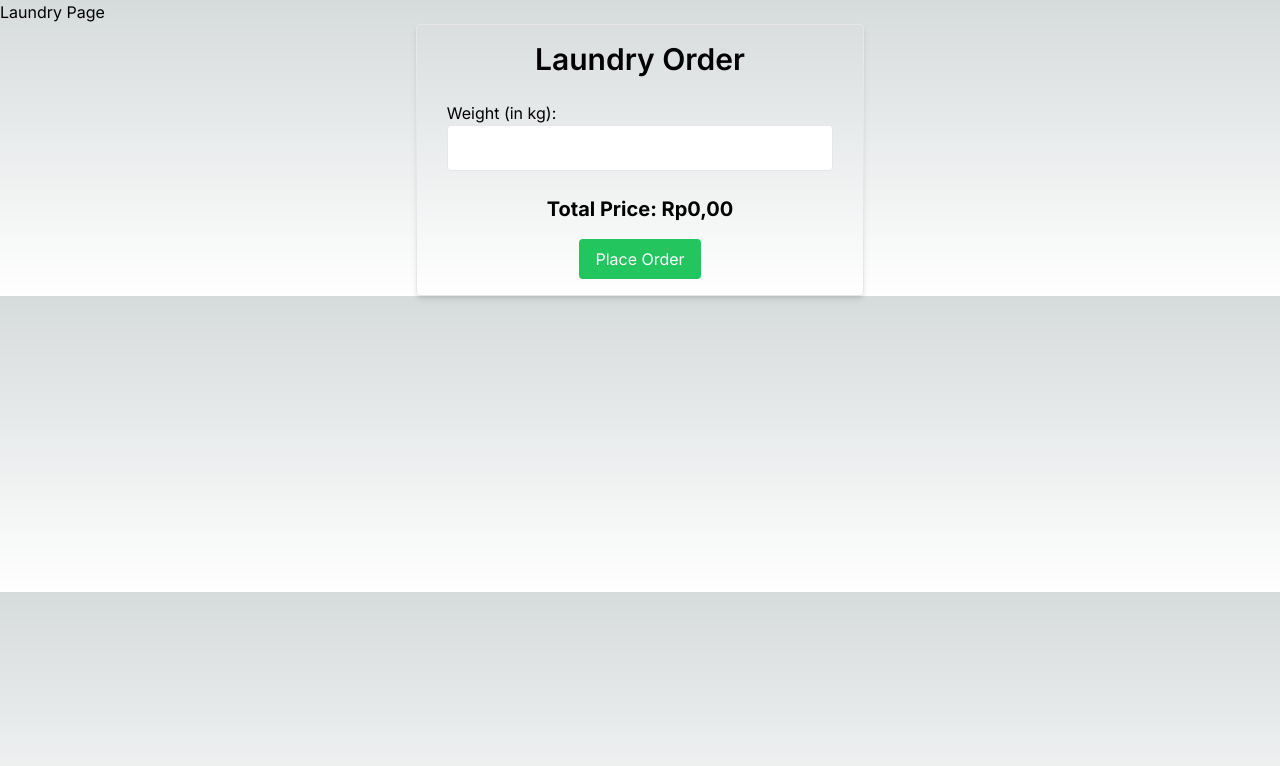
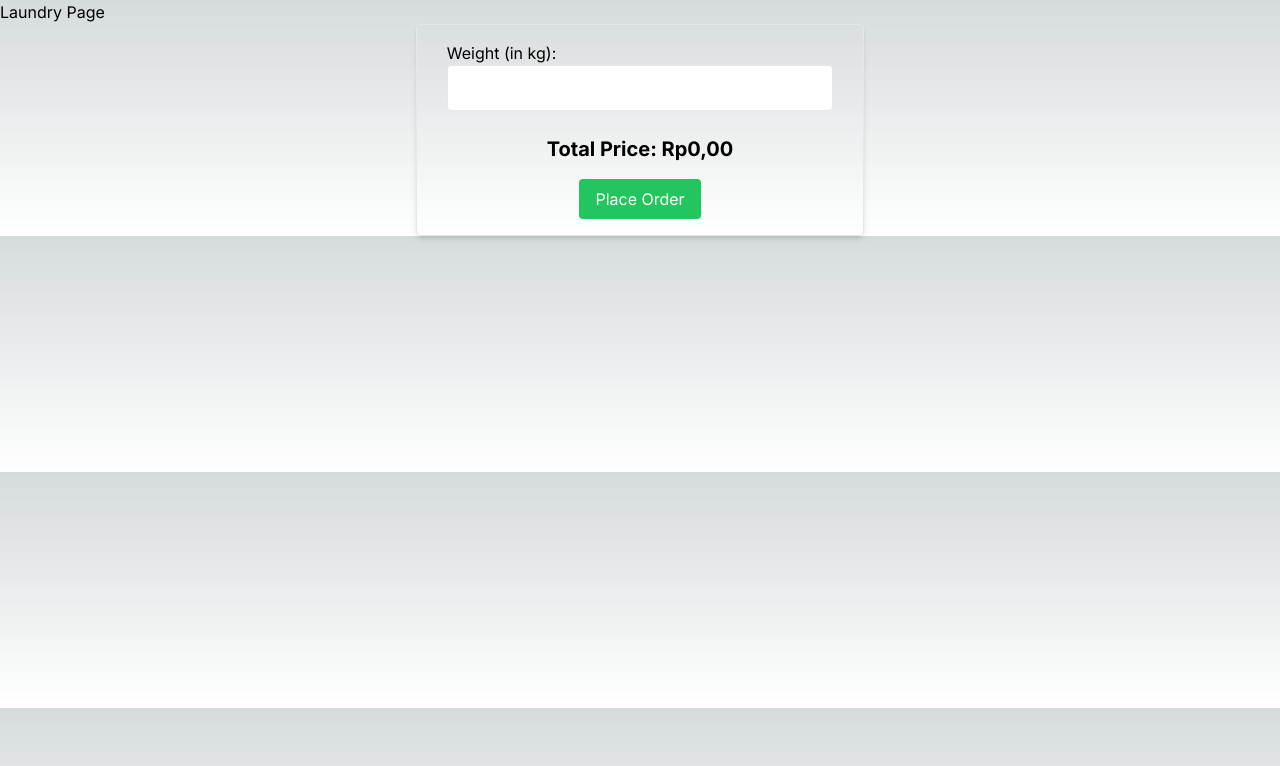
Before and after one commit to rayhanmp/UniLodge, a Next.js app: page /laundry in a window 1280 px wide. Shown: the top 766 px of the page. Built offline with nearby package versions, Linux system fonts and the light colour scheme; no server answers.

Commit message:
fix: input colour

```diff
--- a/src/app/components/LaundryOrderForm.tsx
+++ b/src/app/components/LaundryOrderForm.tsx
@@ -55,7 +55,6 @@ export default function Laundry() {
     //   </form>
     // </div>
     <div className="max-w-md mx-auto p-4 border rounded shadow-md">
-      <h1 className="text-3xl font-semibold text-center mb-6">Laundry Order</h1>
       <form onSubmit={handleSubmit} className="flex flex-col items-center">
         <label className="mb-4">
           Weight (in kg):
```
